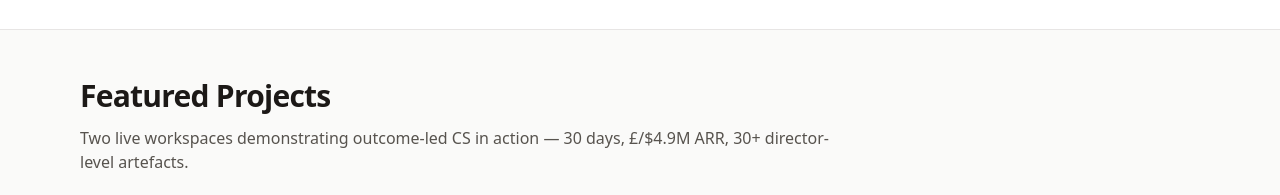
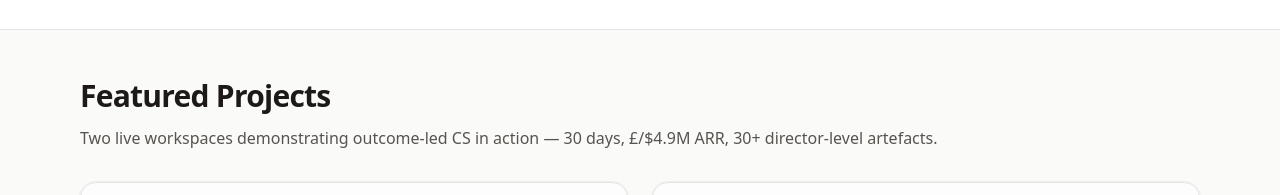
Before and after one commit to sandraovjones-sudo/Sandra-Oviawe-CSM, a React (Vite) app: page / in a window 1280 px wide. Shown: the part 2900-3095 px from the top of the page. Built offline with nearby package versions, Linux system fonts and the light colour scheme.

Commit message:
Update CSShowcase.jsx

```diff
--- a/src/components/CSShowcase.jsx
+++ b/src/components/CSShowcase.jsx
@@ -51,9 +51,9 @@ export default function CSShowcase() {
       {/* Section Header */}
       <div className="mb-8 grid gap-3">
         <h2 className="text-3xl font-semibold tracking-tight">Featured Projects</h2>
-        <p className="text-stone-600 max-w-3xl">
-         Two live workspaces demonstrating outcome-led CS in action — 30 days, £/$4.9M ARR, 30+ director-level artefacts.
-          </p>
+        <p className="text-stone-600 w-full whitespace-nowrap overflow-hidden text-ellipsis">
+  Two live workspaces demonstrating outcome-led CS in action — 30 days, £/$4.9M ARR, 30+ director-level artefacts.
+</p>
       </div>
 
       {/* Cards */}
```
